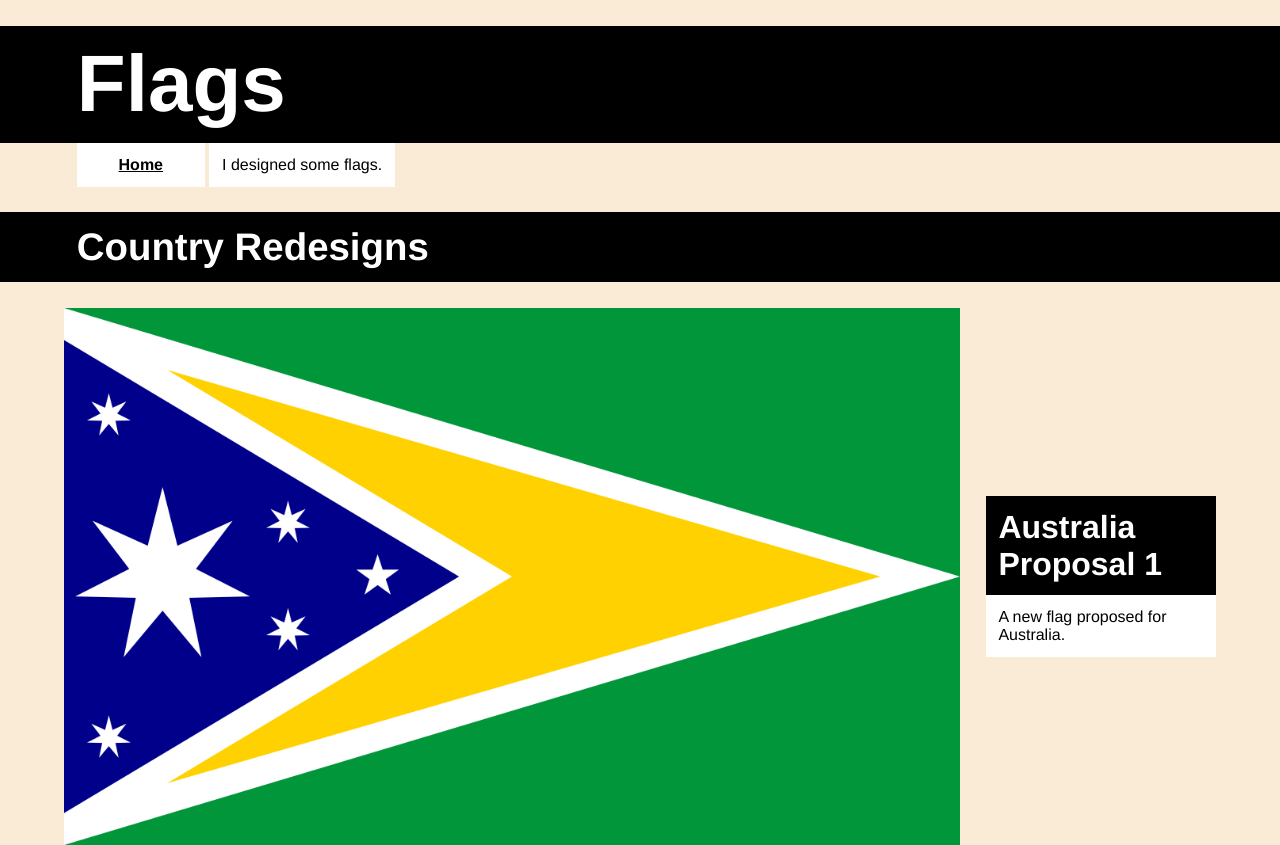
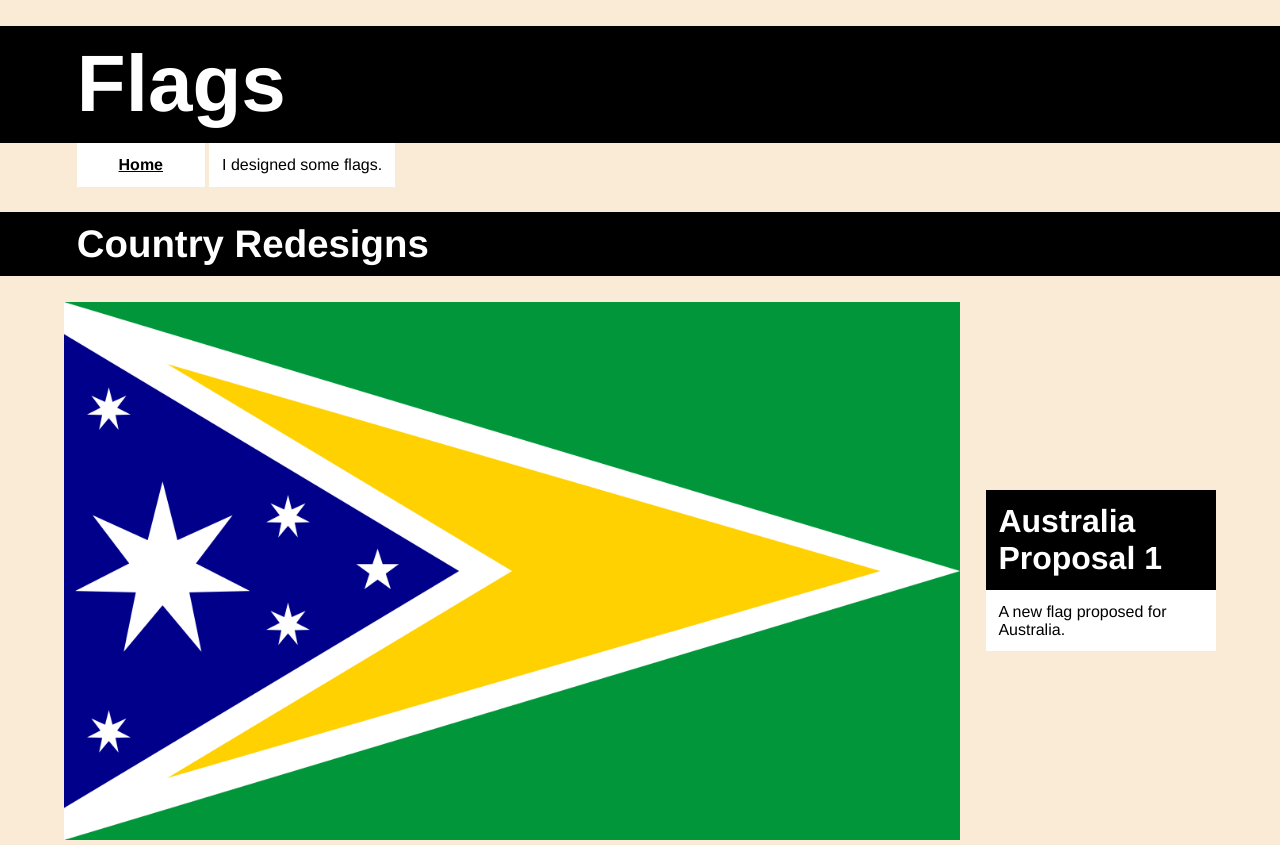
Before and after one commit to mounceryan/graphic-design, a plain HTML site: page designs/flags.html in a window 1280 px wide. Shown: the top 845 px of the page. Drawn offline with Linux system fonts and the light colour scheme.

Commit message:
Updated index.html and style

```diff
--- a/style.css
+++ b/style.css
@@ -156,6 +156,8 @@ h2 {
     background-color: black;
     color: white;
     font-size: clamp(2rem, 3vw, 5rem);
+    line-height: clamp(2rem, 3vw, 5rem);
+    height: clamp(2rem, 3vw, 5rem);
     margin: 1vw 0;
     padding: 1vw 6vw;
 }
```
